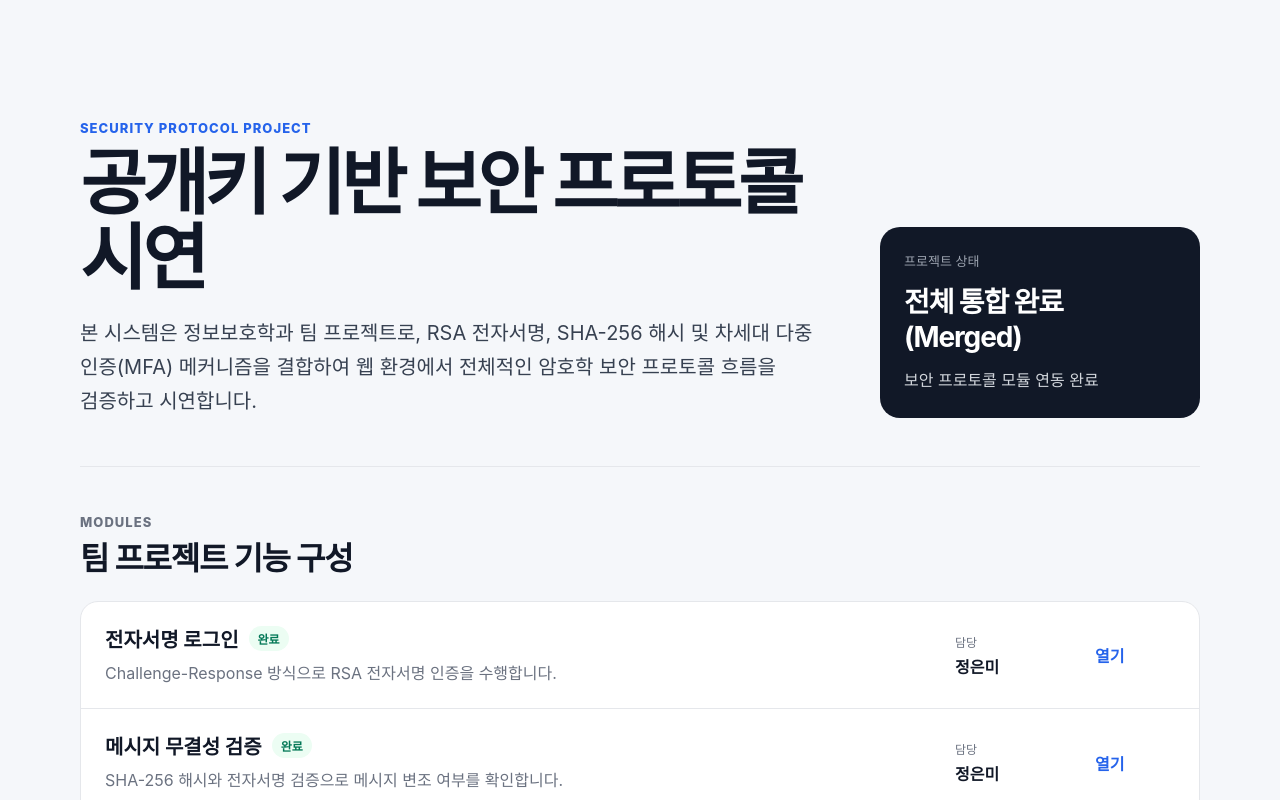
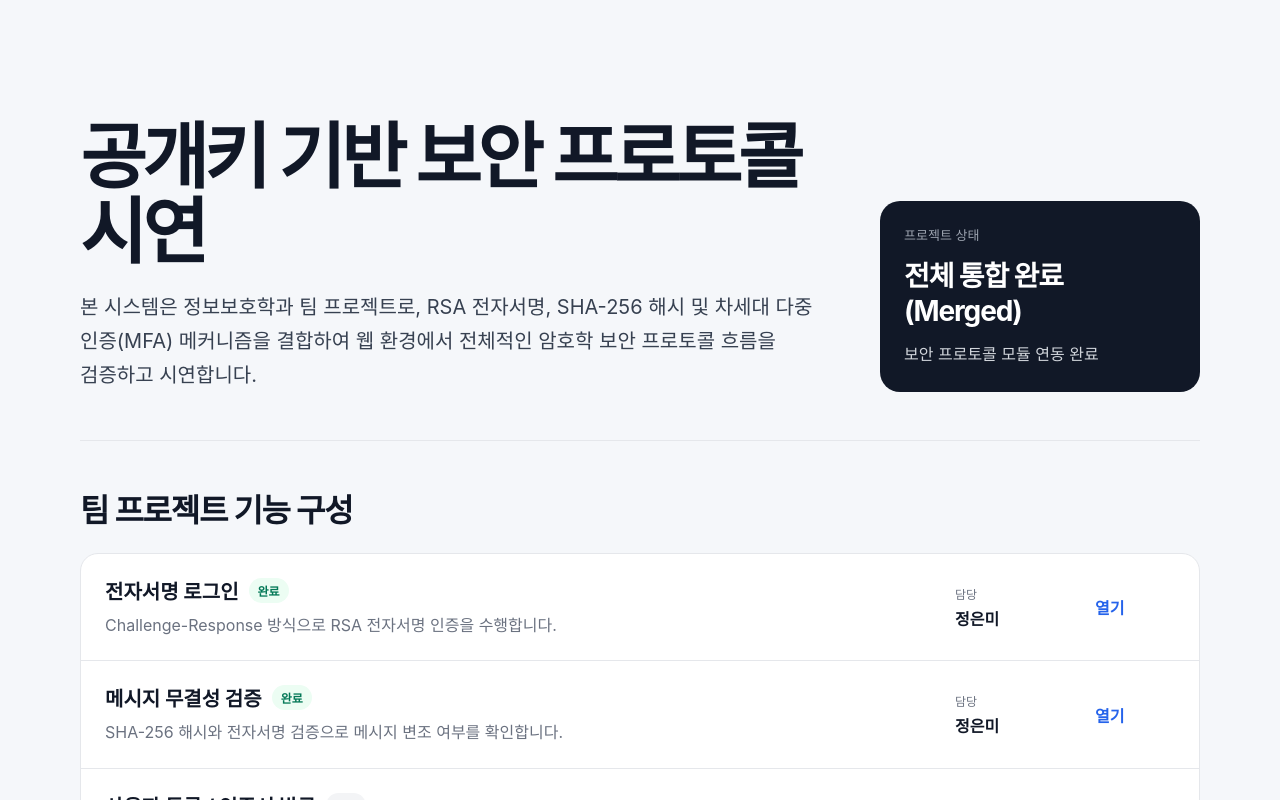
Before and after one commit to pmj2744/Security-Protocol, a Next.js app: page / in a window 1280 px wide. Shown: the top 800 px of the page. Built offline with nearby package versions, Linux system fonts and the light colour scheme.

Commit message:
UI 수정

```diff
--- a/src/app/page.tsx
+++ b/src/app/page.tsx
@@ -102,8 +102,6 @@ export default function Home() {
 
         <div>
 
-          <p className="eyebrow">Security Protocol Project</p>
-
           <h1>공개키 기반 보안 프로토콜 시연</h1>
 
           <p className="lead">
@@ -135,8 +133,6 @@ export default function Home() {
         <div className="section-head">
 
           <div>
-
-            <p className="eyebrow">Modules</p>
 
             <h2>팀 프로젝트 기능 구성</h2>
 
```
